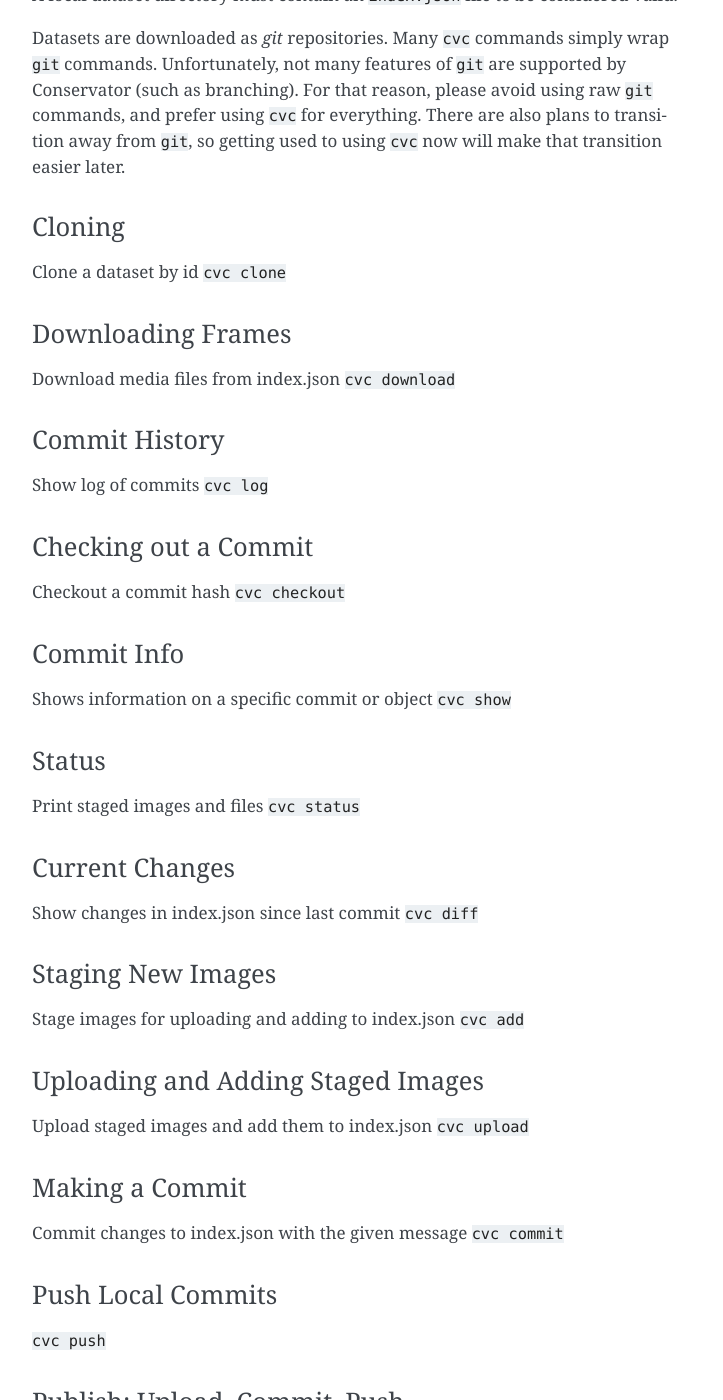
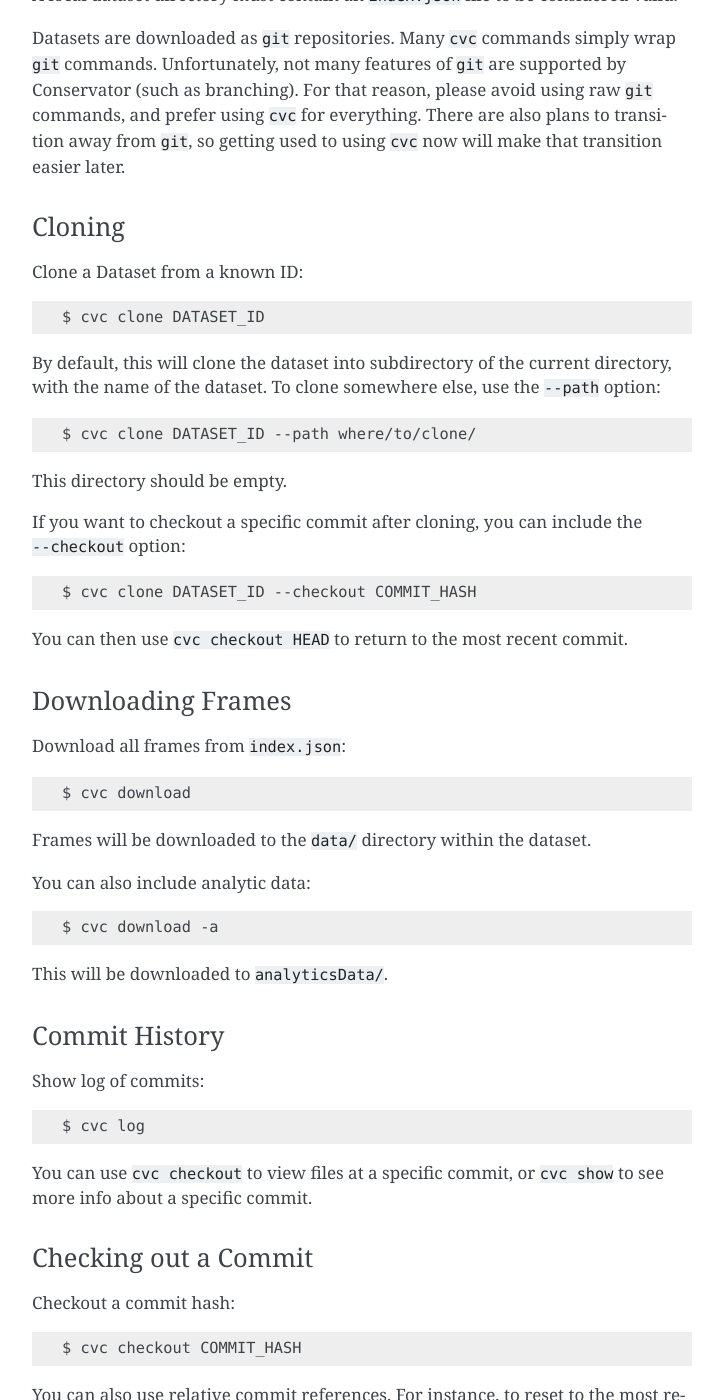
Before and after one commit to FLIR/conservator-cli, a Sphinx documentation site: the page built from docs/usage/cvc_guide.rst, in a window 1280 px wide and 1400 px high, scrolled down 2153 px. Shown: the whole window, without its empty margins (388-1111 px from the left). Built offline with Sphinx 7.4.7, drawn with Linux system fonts in a browser that asks for light colours; some of the changed text lies outside the part shown.

Commit message:
Add detailed documentation on each CVC CLI command

```diff
--- a/docs/usage/cvc_guide.rst
+++ b/docs/usage/cvc_guide.rst
@@ -85,7 +85,7 @@
 
 A local dataset directory must contain an ``index.json`` file to be considered valid.
 
-Datasets are downloaded as `git` repositories. Many ``cvc`` commands simply wrap ``git``
+Datasets are downloaded as ``git`` repositories. Many ``cvc`` commands simply wrap ``git``
 commands. Unfortunately, not many features of ``git`` are supported by Conservator (such
 as branching). For that reason, please avoid using raw ``git`` commands, and prefer using
 ``cvc`` for everything. There are also plans to transition away from ``git``, so getting
@@ -93,64 +93,167 @@
 
 Cloning
 ^^^^^^^
-Clone a dataset by id
-``cvc clone``
+
+Clone a Dataset from a known ID::
+
+    $ cvc clone DATASET_ID
+
+By default, this will clone the dataset into subdirectory of the current directory,
+with the name of the dataset. To clone somewhere else, use the ``--path`` option::
+
+    $ cvc clone DATASET_ID --path where/to/clone/
+
+This directory should be empty.
+
+If you want to checkout a specific commit after cloning, you can include
+the ``--checkout`` option::
+
+    $ cvc clone DATASET_ID --checkout COMMIT_HASH
+
+You can then use ``cvc checkout HEAD`` to return to the most recent commit.
+
 
 Downloading Frames
 ^^^^^^^^^^^^^^^^^^
-Download media files from index.json
-``cvc download``
+
+Download all frames from ``index.json``::
+
+    $ cvc download
+
+Frames will be downloaded to the ``data/`` directory within
+the dataset.
+
+You can also include analytic data::
+
+    $ cvc download -a
+
+This will be downloaded to ``analyticsData/``.
+
 
 Commit History
 ^^^^^^^^^^^^^^
-Show log of commits
-``cvc log``
+
+Show log of commits::
+
+    $ cvc log
+
+You can use ``cvc checkout`` to view files at a specific commit, or
+``cvc show`` to see more info about a specific commit.
+
 
 Checking out a Commit
 ^^^^^^^^^^^^^^^^^^^^^
-Checkout a commit hash
-``cvc checkout``
+
+Checkout a commit hash::
+
+    $ cvc checkout COMMIT_HASH
+
+You can also use relative commit references. For instance, to
+reset to the most recent commit (such as when you want to return after
+checking out some other commit)::
+
+    $ cvc checkout "HEAD"
+
+.. warning::
+   Checking out a commit is a destructive action. Any local changes will be
+   overwritten.
+
 
 Commit Info
 ^^^^^^^^^^^
-Shows information on a specific commit or object
-``cvc show``
+
+Shows information on the most recent commit::
+
+    $ cvc show
+
+You can also view a specific commit by passing its hash::
+
+    $ cvc show COMMIT_HASH
+
 
 Status
 ^^^^^^
-Print staged images and files
-``cvc status``
+
+Print staged images and changed files::
+
+    $ cvc status
+
+Use ``cvc publish`` to send these changes to Conservator.
 
 Current Changes
 ^^^^^^^^^^^^^^^
-Show changes in index.json since last commit
-``cvc diff``
+
+Show changes in ``index.json`` since last commit::
+
+    $ cvc diff
+
+This does not currently show changes in associated files.
 
 Staging New Images
 ^^^^^^^^^^^^^^^^^^
-Stage images for uploading and adding to index.json
-``cvc add``
+
+Stage images for uploading and adding to ``index.json``::
+
+    $ cvc add some/path/to/a.jpg
+
+All files must be valid JPEG images. You can specify as many paths
+as you want, including path wildcards. These images can be uploaded
+using the ``cvc upload`` or ``cvc publish`` commands.
+
 
 Uploading and Adding Staged Images
 ^^^^^^^^^^^^^^^^^^^^^^^^^^^^^^^^^^
-Upload staged images and add them to index.json
-``cvc upload``
+
+Upload any staged images, and add them to ``index.json``::
+
+    $ cvc upload
+
+If it's detected that you've downloaded frames before (by the presence of a ``data/``
+directory), then the images will also be copied there. This way you
+don't need to re-download the frames.
+
 
 Making a Commit
 ^^^^^^^^^^^^^^^
-Commit changes to index.json with the given message
-``cvc commit``
+
+Commit changes to ``index.json`` with the given commit message::
+
+    $ cvc commit "Your commit message here"
+
+This only commits changes to ``index.json``. Changes to associated files
+are ignored.
+
 
 Push Local Commits
 ^^^^^^^^^^^^^^^^^^
-``cvc push``
+
+Push your local commits to Conservator::
+
+    $ cvc push
+
 
 Publish: Upload, Commit, Push
 ^^^^^^^^^^^^^^^^^^^^^^^^^^^^^
-Upload staged images (if any), then commit with message and push
-``cvc publish``
+
+A frequent usage pattern is to upload frames, commit changes to ``index.json``,
+and push. All three steps can be done with a single command::
+
+    $ cvc publish "Your commit message"
+
+If you don't have any images staged, the upload process will be skipped.
+So this is also a suitable replacement for commit, push.
+
+At this time, associated files will not be included in this commit.
+
 
 Pull Local Commits
 ^^^^^^^^^^^^^^^^^^
-Pull the latest commits
-``cvc pull``
+
+Pull the latest commits, assuming there are no local changes::
+
+    $ cvc pull
+
+This will update ``index.json`` and the ``associated_files`` directory.
+
+This won't download new frames that were added to ``index.json``. You
+must run ``cvc download`` again to get these new frames.
```
